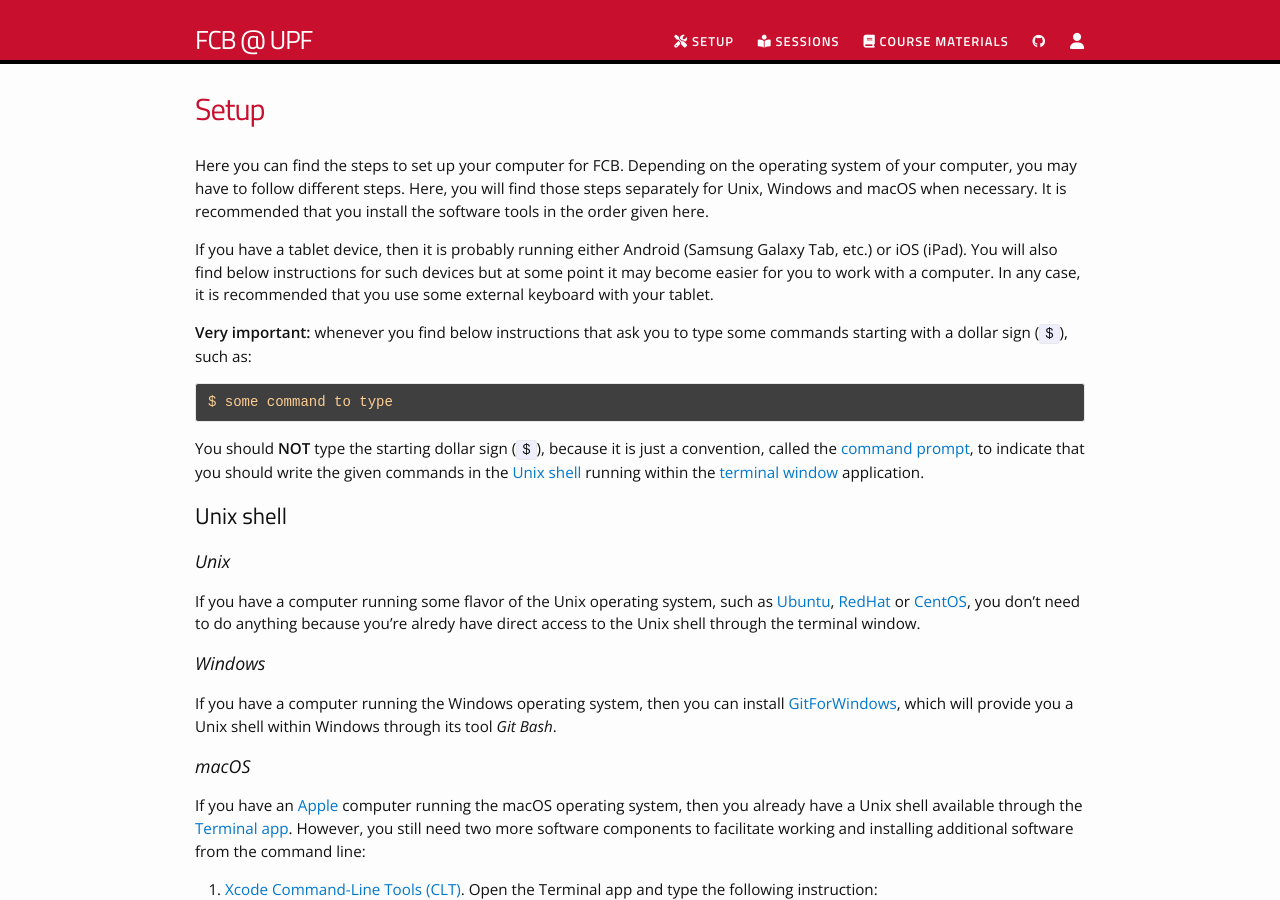
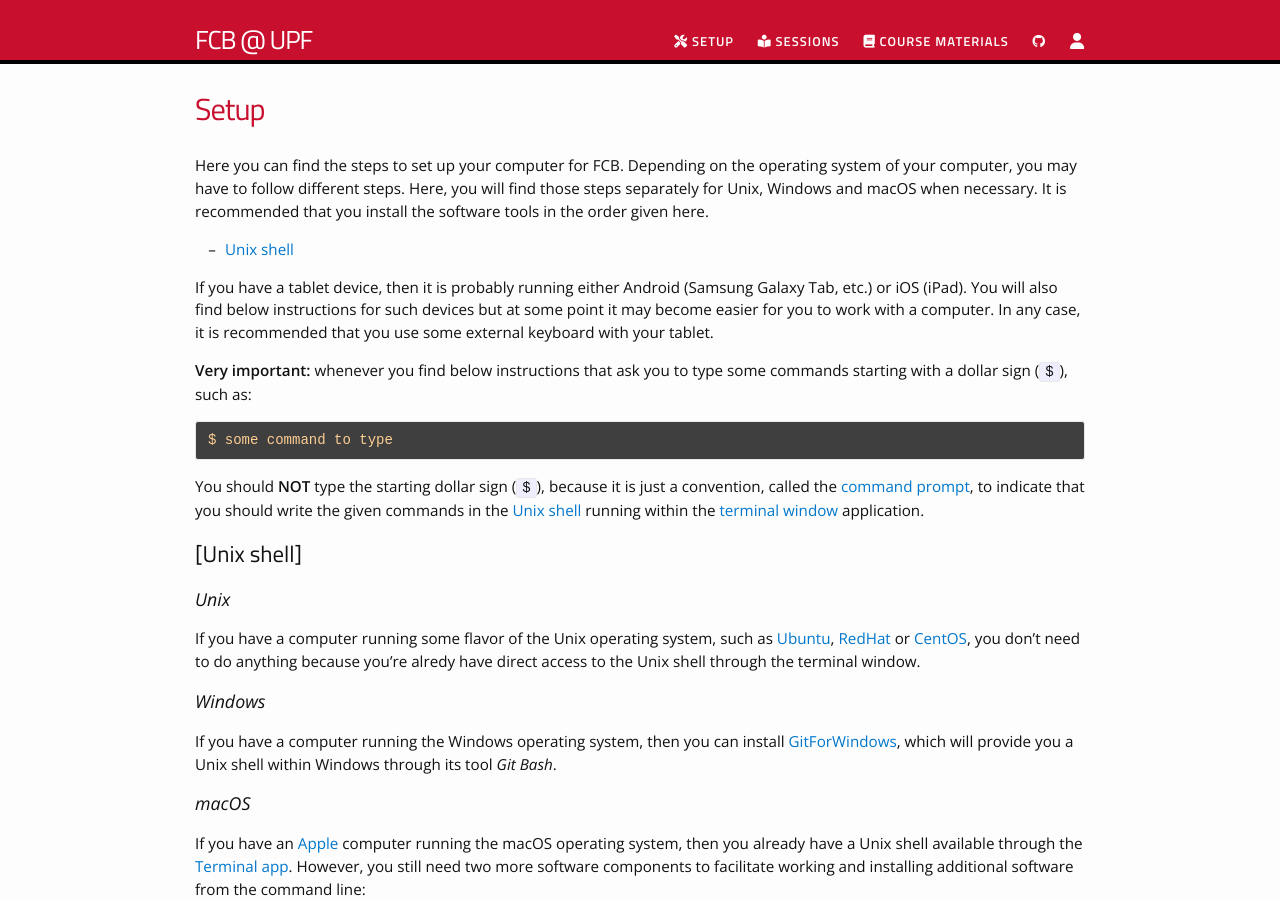
Before and after one commit to funcompbio/funcompbio.github.io, a Jekyll site: the page built from setup.md, in a window 1280 px wide and 900 px high. Built offline with Jekyll 4.4.1, drawn with Linux system fonts in a browser that asks for light colours; nearby versions of some CDN libraries.

Commit message:
Adding TOC to setup instructions.

```diff
--- a/setup.md
+++ b/setup.md
@@ -9,6 +9,8 @@ on the operating system of your computer, you may have to follow different
 steps. Here, you will find those steps separately for Unix, Windows and macOS
 when necessary. It is recommended that you install the software tools in the
 order given here.
+
+* [Unix shell](#unix)
 
 If you have a tablet device, then it is probably running either Android
 (Samsung Galaxy Tab, etc.) or iOS (iPad). You will also find below instructions
@@ -29,7 +31,7 @@ to indicate that you should write the given commands in the
 [Unix shell](https://en.wikipedia.org/wiki/Unix_shell) running within
 the [terminal window](https://en.wikipedia.org/wiki/Terminal_emulator) application.
 
-## Unix shell
+## [Unix shell]
 
 ### Unix
 
```
